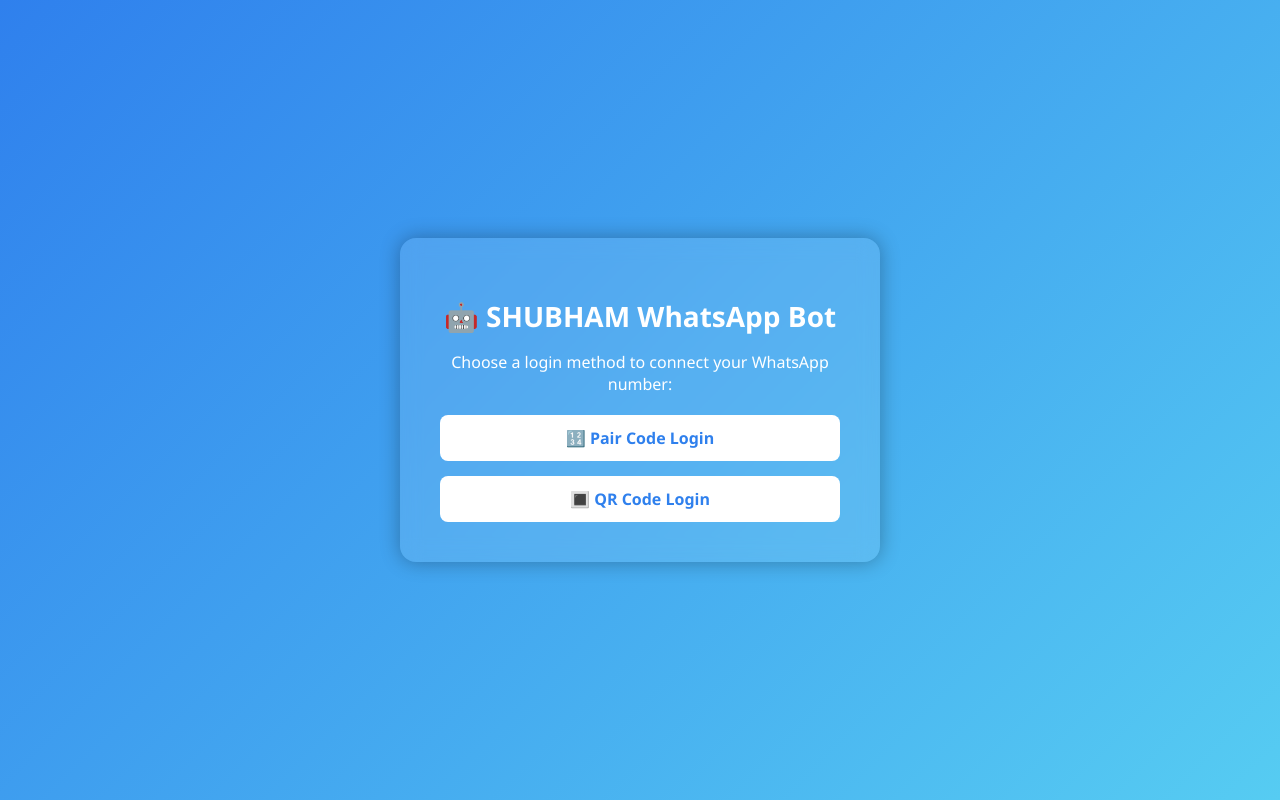
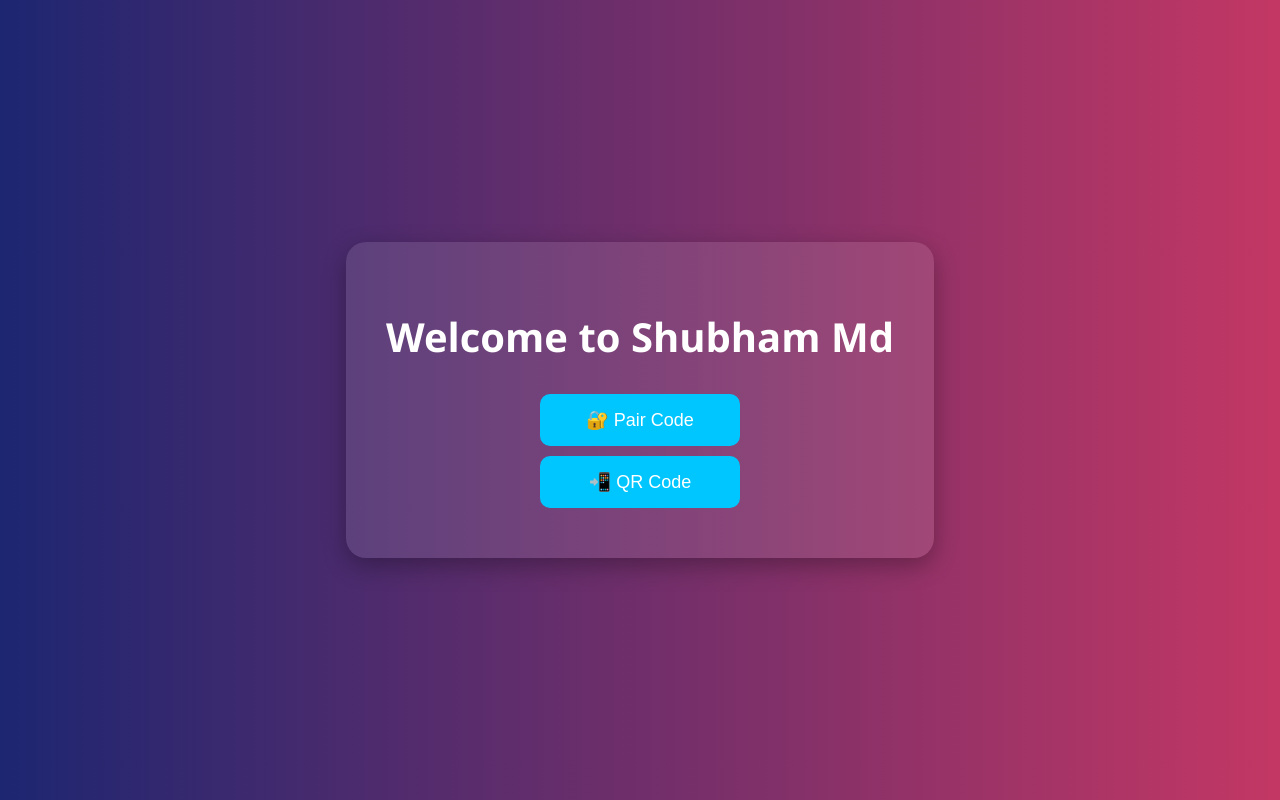
Before and after one commit to mistershubhamkumar/MAHARAJA-Md-bot, a website: page public/index.html in a window 1280 px wide. Drawn offline with Linux system fonts and the light colour scheme.

Commit message:
Update index.html

```diff
--- a/public/index.html
+++ b/public/index.html
@@ -1,20 +1,56 @@
 <!DOCTYPE html>
-<html lang="en">
+<html>
 <head>
-  <meta charset="UTF-8" />
-  <meta name="viewport" content="width=device-width, initial-scale=1.0"/>
-  <title>WhatsApp Bot Panel</title>
-  <link rel="stylesheet" href="style.css" />
+  <title>Shubham Md Bot Panel</title>
+  <style>
+    body {
+      margin: 0;
+      font-family: 'Segoe UI', sans-serif;
+      background: linear-gradient(to right, #1d2671, #c33764);
+      display: flex;
+      justify-content: center;
+      align-items: center;
+      height: 100vh;
+      color: white;
+    }
+
+    .container {
+      text-align: center;
+      background: rgba(255, 255, 255, 0.1);
+      padding: 40px;
+      border-radius: 20px;
+      box-shadow: 0 8px 25px rgba(0, 0, 0, 0.3);
+    }
+
+    h1 {
+      margin-bottom: 30px;
+      font-size: 2.5em;
+    }
+
+    .btn {
+      display: block;
+      width: 200px;
+      margin: 10px auto;
+      padding: 15px;
+      font-size: 18px;
+      background: #00c6ff;
+      border: none;
+      color: white;
+      border-radius: 10px;
+      cursor: pointer;
+      transition: background 0.3s ease;
+    }
+
+    .btn:hover {
+      background: #0072ff;
+    }
+  </style>
 </head>
 <body>
   <div class="container">
-    <h1>🤖 SHUBHAM WhatsApp Bot</h1>
-    <p>Choose a login method to connect your WhatsApp number:</p>
-
-    <div class="button-box">
-      <a href="pair.html" class="btn">🔢 Pair Code Login</a>
-      <a href="qr.html" class="btn">🔳 QR Code Login</a>
-    </div>
+    <h1>Welcome to Shubham Md</h1>
+    <button class="btn" onclick="location.href='pair.html'">🔐 Pair Code</button>
+    <button class="btn" onclick="location.href='qr.html'">📲 QR Code</button>
   </div>
 </body>
 </html>
```
